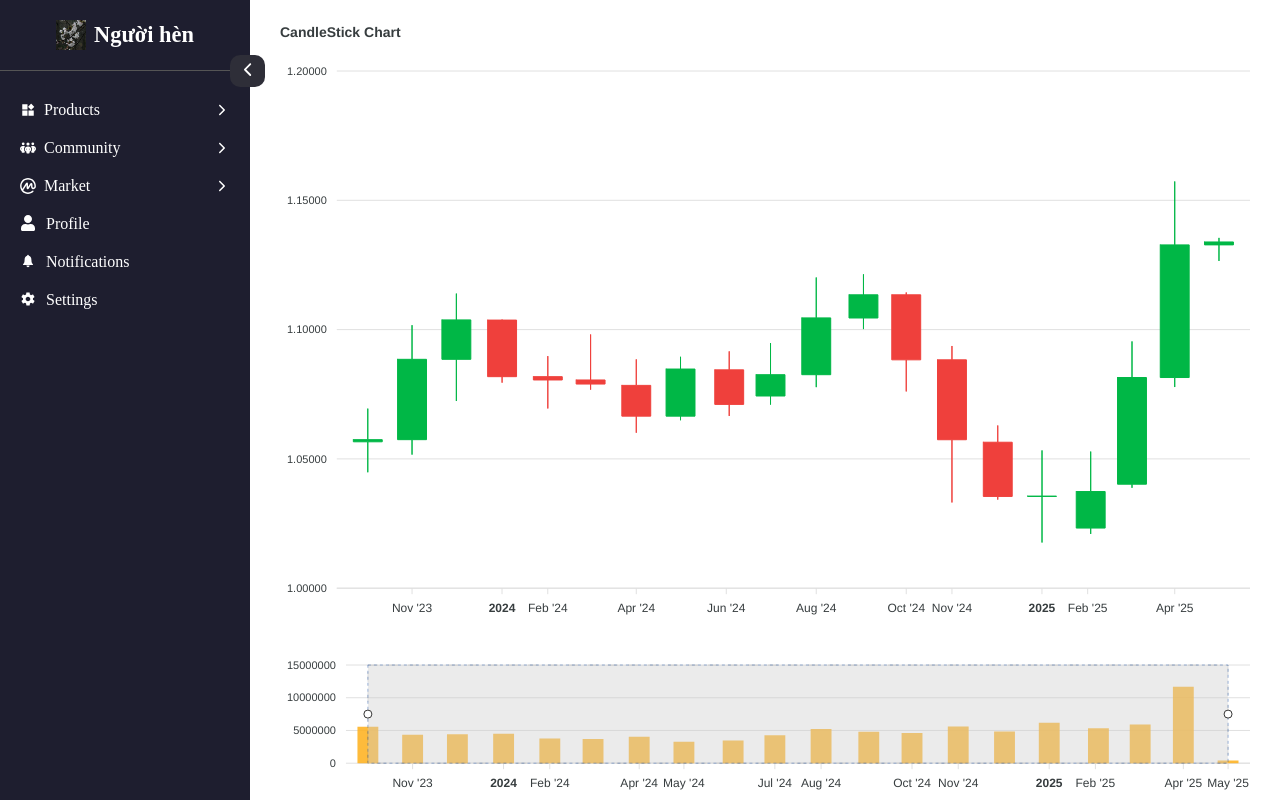
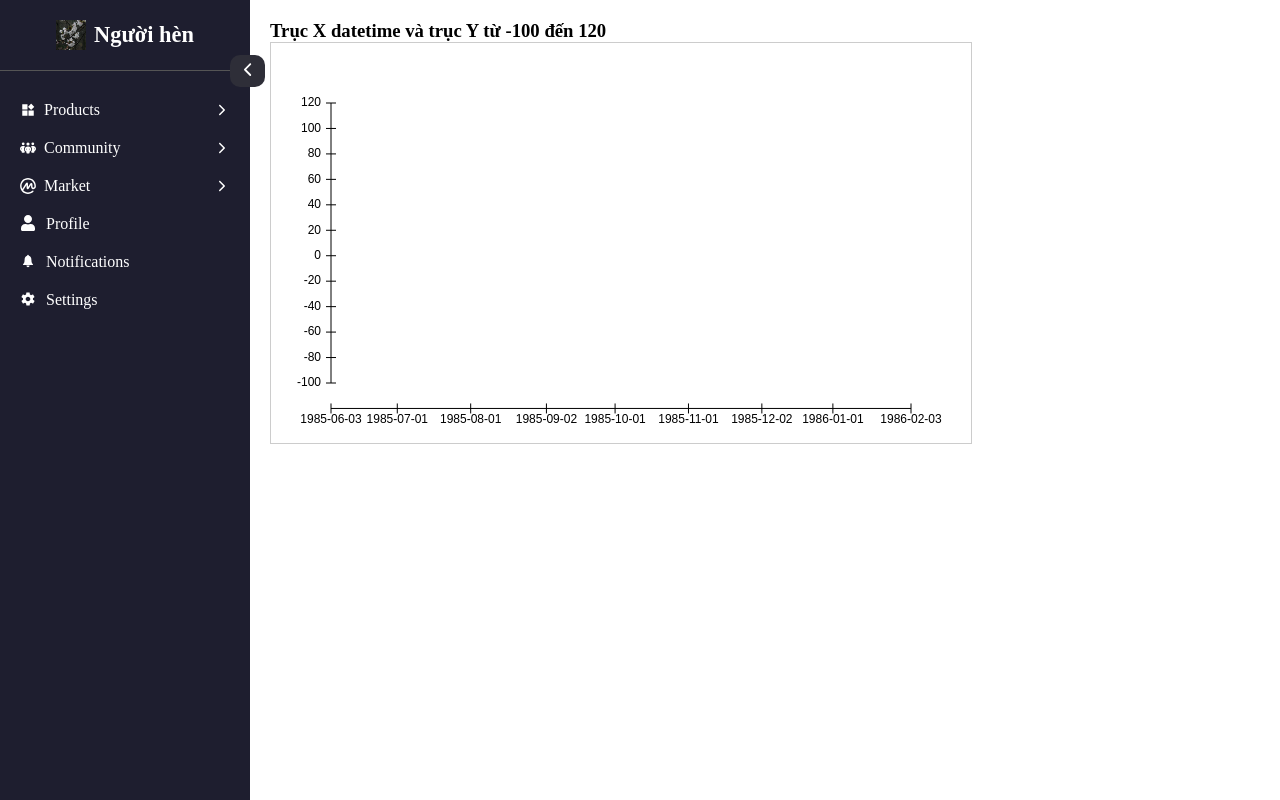
Before and after one commit to Hung000anh/Trading-Dashboard, a React (Vite) app in the folder client/: page /chart in a window 1280 px wide. Built offline with nearby package versions, Linux system fonts and the light colour scheme; the HTML template or start-up script is replaced by a standard one.

Commit message:
damn make chart.js is hard bro :v

```diff
--- a/client/src/pages/Chart.jsx
+++ b/client/src/pages/Chart.jsx
@@ -1,140 +1,102 @@
-import React from 'react';
-import ReactApexChart from 'react-apexcharts';
+import React, { useRef, useEffect } from 'react';
 
-const rawData = `
-2023-10-02 04:00:00+07:00 1.05661 1.06945 1.04482 1.05744 5556210.0
-2023-11-01 04:00:00+07:00 1.05744 1.10171 1.05165 1.08851 4361892.0
-2023-12-01 05:00:00+07:00 1.08851 1.11393 1.07238 1.10375 4412582.0
-2024-01-01 05:00:00+07:00 1.10368 1.10388 1.07947 1.0818 4510752.0
-2024-02-01 05:00:00+07:00 1.0818 1.08975 1.06949 1.08052 3786185.0
-2024-03-01 05:00:00+07:00 1.08052 1.09812 1.07677 1.07894 3701382.0
-2024-04-01 04:00:00+07:00 1.07843 1.0885 1.06011 1.06654 4022686.0
-2024-05-01 04:00:00+07:00 1.06654 1.08949 1.06494 1.08475 3271175.0
-2024-06-03 04:00:00+07:00 1.08443 1.0916 1.0666 1.07108 3461545.0
-2024-07-01 04:00:00+07:00 1.07432 1.0948 1.07099 1.08256 4273885.0
-2024-08-01 04:00:00+07:00 1.08256 1.12016 1.07774 1.10453 5214677.0
-2024-09-02 04:00:00+07:00 1.10448 1.12138 1.10019 1.11345 4802964.0
-2024-10-01 04:00:00+07:00 1.11345 1.11437 1.07608 1.08831 4619362.0
-2024-11-01 04:00:00+07:00 1.08831 1.09367 1.03314 1.05741 5601292.0
-2024-12-02 05:00:00+07:00 1.05645 1.06293 1.03425 1.03549 4860264.0
-2025-01-01 05:00:00+07:00 1.03549 1.05329 1.01766 1.0356 6189827.0
-2025-02-03 05:00:00+07:00 1.02325 1.05284 1.02098 1.03738 5357300.0
-2025-03-03 05:00:00+07:00 1.04022 1.09544 1.03882 1.08147 5915720.0
-2025-04-01 04:00:00+07:00 1.08147 1.15729 1.07779 1.13276 11680509.0
-2025-05-01 04:00:00+07:00 1.13276 1.13547 1.12654 1.13389 428357.0
-`;
+const dates = [
+  "1985-06-03",
+  "1985-07-01",
+  "1985-08-01",
+  "1985-09-02",
+  "1985-10-01",
+  "1985-11-01",
+  "1985-12-02",
+  "1986-01-01",
+  "1986-02-03"
+];
 
-// Hàm parse raw data thành mảng candlestick và volume
-const parseData = (raw) => {
-    const lines = raw.trim().split('\n');
-    const candleData = [];
-    const volumeData = [];
-    lines.forEach(line => {
-        const parts = line.trim().split(/\s+/);
-        // parse ngày, bỏ timezone +07:00 để tránh lỗi timezone, hoặc dùng new Date(parts[0]+"T"+parts[1])
-        const dateStr = parts[0] + 'T' + parts[1].split('+')[0];
-        const date = new Date(dateStr);
-        const open = parseFloat(parts[2]);
-        const high = parseFloat(parts[3]);
-        const low = parseFloat(parts[4]);
-        const close = parseFloat(parts[5]);
-        const volume = parseFloat(parts[6]);
-        candleData.push({ x: date.getTime(), y: [open, high, low, close] });
-        volumeData.push({ x: date.getTime(), y: volume });
+const BasicDateTimeAxes = () => {
+  const canvasRef = useRef();
+
+  useEffect(() => {
+    const canvas = canvasRef.current;
+    const ctx = canvas.getContext('2d');
+
+    const width = canvas.width;
+    const height = canvas.height;
+    const margin = 60;
+
+    // Clear canvas
+    ctx.clearRect(0, 0, width, height);
+
+    // Chuyển mảng ngày thành timestamp (ms)
+    const timestamps = dates.map(d => new Date(d).getTime());
+
+    // Tính min, max timestamp trên trục X
+    const minTimestamp = Math.min(...timestamps);
+    const maxTimestamp = Math.max(...timestamps);
+
+    // Trục Y từ -100 đến 120
+    const yMin = -100;
+    const yMax = 120;
+
+    // Hàm chuyển timestamp thành vị trí x trên canvas
+    const getX = (ts) => margin + ((ts - minTimestamp) / (maxTimestamp - minTimestamp)) * (width - 2 * margin);
+
+    // Hàm chuyển giá trị Y thành vị trí y trên canvas
+    const getY = (val) => height - margin - ((val - yMin) / (yMax - yMin)) * (height - 2 * margin);
+
+    ctx.strokeStyle = 'black';
+    ctx.lineWidth = 1;
+    ctx.font = '12px Arial';
+    ctx.textAlign = 'center';
+    ctx.textBaseline = 'top';
+
+    // Vẽ trục X (nằm ở vị trí y = getY(0) vì Y có thể âm dương)
+    const zeroY = getY(-120);
+    ctx.beginPath();
+    ctx.moveTo(margin, zeroY);
+    ctx.lineTo(width - margin, zeroY);
+    ctx.stroke();
+
+    // Vẽ trục Y (nằm ở vị trí x = margin)
+    ctx.beginPath();
+    ctx.moveTo(margin, margin);
+    ctx.lineTo(margin, height - margin);
+    ctx.stroke();
+
+    // Vẽ nhãn cho trục X (ngày tháng)
+    timestamps.forEach(ts => {
+      const x = getX(ts);
+      const dateStr = new Date(ts).toISOString().slice(0, 10); // yyyy-mm-dd
+      ctx.fillText(dateStr, x, zeroY + 5);
+
+      // Vẽ tick nhỏ
+      ctx.beginPath();
+      ctx.moveTo(x, zeroY - 5);
+      ctx.lineTo(x, zeroY + 5);
+      ctx.stroke();
     });
-    return { candleData, volumeData };
-};
 
-const ApexChartWithVolume = () => {
-    const { candleData, volumeData } = parseData(rawData);
+    // Vẽ nhãn cho trục Y (giá trị từ -100 đến 120, mỗi 20 đơn vị)
+    ctx.textAlign = 'right';
+    ctx.textBaseline = 'middle';
+    for (let val = yMin; val <= yMax; val += 20) {
+      const y = getY(val);
+      ctx.fillText(val, margin - 10, y);
 
-    const [state] = React.useState({
-        series: [{
-            data: candleData
-        }],
-        options: {
-            title: {
-                text: 'CandleStick Chart',
-                align: 'left'
-            },
-            chart: {
-                height: 290, type: 'candlestick', id: 'candles', toolbar: { autoSelected: 'pan', show: false, },
-                zoom: { enabled: true }
-            },
-            xaxis: { type: 'datetime', },
-            yaxis: { tooltip: { enabled: true } }
-        },
-        seriesBar: [{
-            name: 'Volume',
-            data: volumeData
-        }],
-        optionsBar: {
-            chart: {
-                height: 160,
-                type: 'bar',
-                brush: {
-                    enabled: true,
-                    target: 'candles'
-                },
-                selection: {
-                    enabled: true,
-                    xaxis: {
-                        min: candleData[0].x,
-                        max: candleData[candleData.length - 1].x
-                    },
-                    fill: {
-                        color: '#ccc',
-                        opacity: 0.4
-                    },
-                    stroke: {
-                        color: '#0D47A1'
+      // Vẽ tick nhỏ
+      ctx.beginPath();
+      ctx.moveTo(margin - 5, y);
+      ctx.lineTo(margin + 5, y);
+      ctx.stroke();
     }
-                }
-            },
-            dataLabels: {
-                enabled: false
-            },
-            plotOptions: {
-                bar: {
-                    columnWidth: '50%',
-                    colors: {
-                        ranges: [
-                            { from: -1000, to: 0, color: '#F15B46' },
-                            { from: 1, to: 100000000, color: '#FEB019' }
-                        ]
-                    }
-                }
-            },
-            stroke: {
-                width: 0
-            },
-            xaxis: { type: 'datetime', axisBorder: { offsetX: 13 } },
-            yaxis: {
-                labels: { show: true }
-            }
-        }
-    });
+
+  }, []);
 
   return (
     <div>
-            <div id="chart-candlestick">
-                <ReactApexChart
-                    options={state.options}
-                    series={state.series}
-                    type="candlestick"
-                    height={600}
-                />
-            </div>
-            <div id="chart-bar">
-                <ReactApexChart
-                    options={state.optionsBar}
-                    series={state.seriesBar}
-                    type="bar"
-                    height={160}
-                />
-            </div>
+      <h3>Trục X datetime và trục Y từ -100 đến 120</h3>
+      <canvas ref={canvasRef} width={700} height={400} style={{ border: '1px solid #ccc' }} />
     </div>
   );
 };
 
-export default ApexChartWithVolume;
+export default BasicDateTimeAxes;
```
Lines whose indentation alone changed are shown as unchanged.
